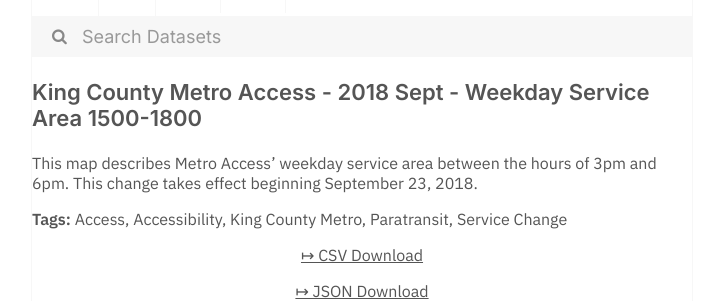
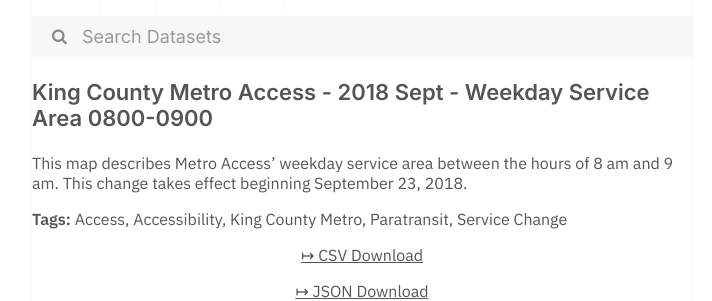
Before and after one commit to dayda-entities/king-county-washington, a Jekyll site: the page built from _posts/2020-11-10-king-county-metro-access-2018-.md, in a window 1280 px wide. Shown: the part 269-570 px from the top of the page, without its empty margins (278-990 px from the left). Built offline with Jekyll 4.4.1, drawn with Linux system fonts in a browser that asks for light colours.

```diff
--- a/_posts/2020-11-10-king-county-metro-access-2018-.md
+++ b/_posts/2020-11-10-king-county-metro-access-2018-.md
@@ -1,7 +1,7 @@
 ---
-title: King County Metro Access - 2018 Sept - Weekday Service Area 1500-1800
-created: '2020-11-10T16:58:37.859831'
-modified: '2020-11-10T16:58:37.859841'
+title: King County Metro Access - 2018 Sept - Weekday Service Area 0800-0900
+created: '2020-11-10T16:58:44.039191'
+modified: '2020-11-10T16:58:44.039203'
 state: active
 type: dataset
 tags:
@@ -12,9 +12,9 @@ tags:
   - Service Change
 groups:
   - Local Government
-csv_url: 'https://data.kingcounty.gov/api/views/mxne-xujx/rows.csv?accessType=DOWNLOAD'
-json_url: 'https://data.kingcounty.gov/api/views/mxne-xujx/rows.json?accessType=DOWNLOAD'
+csv_url: 'https://data.kingcounty.gov/api/views/t756-rhy8/rows.csv?accessType=DOWNLOAD'
+json_url: 'https://data.kingcounty.gov/api/views/t756-rhy8/rows.json?accessType=DOWNLOAD'
 layout: post
 
 ---
-This map describes Metro Access' weekday service area between the hours of 3pm and 6pm. This change takes effect beginning September 23, 2018.
+This map describes Metro Access' weekday service area between the hours of 8 am and 9 am. This change takes effect beginning September 23, 2018.
```
